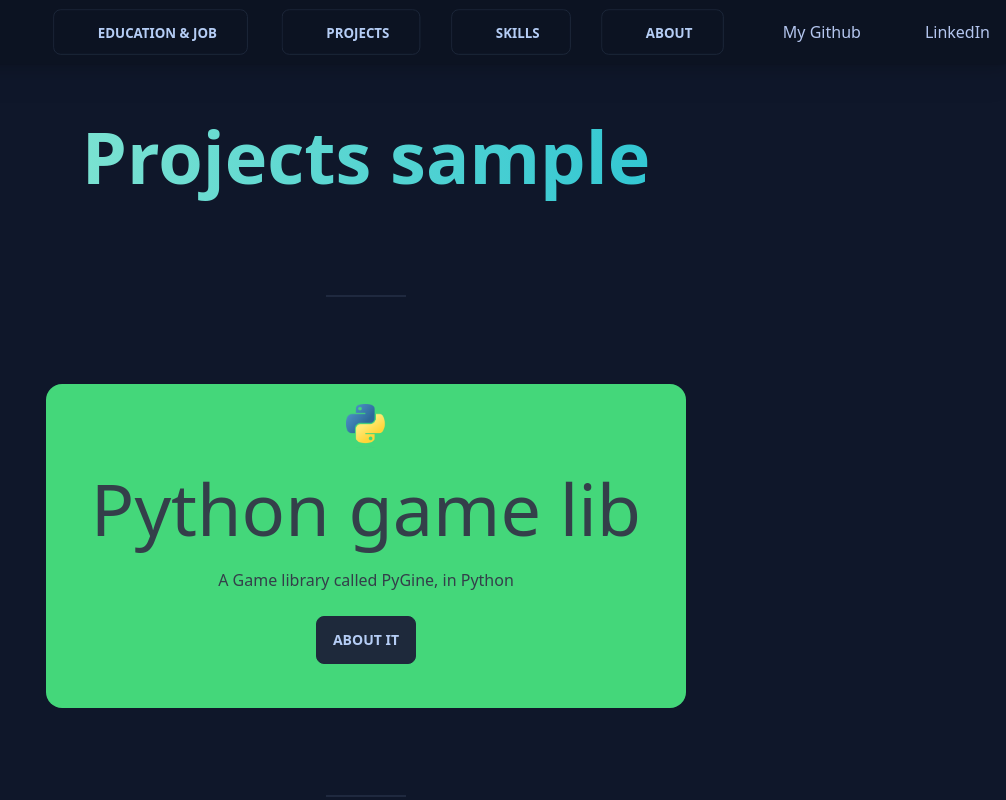
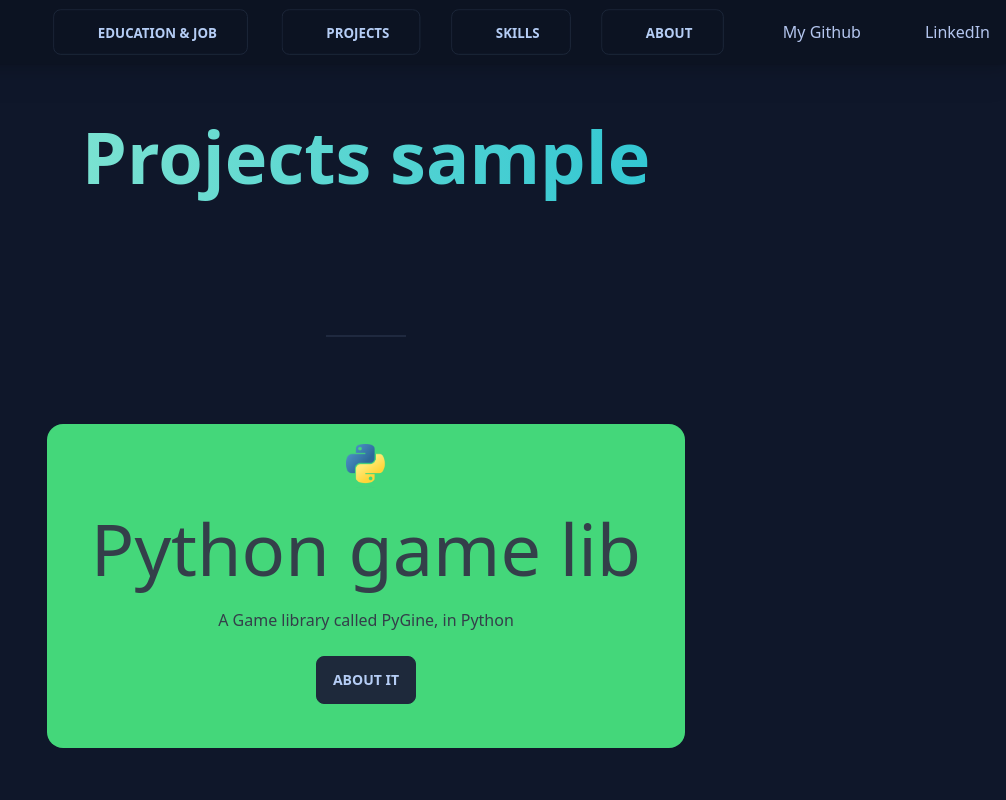
Before and after one commit to lumi-git/mywebsite, a SvelteKit app: page /projects in a window 1280 px wide. Shown: the top 800 px of the page, without its empty margins (274-1280 px from the left). Built offline with nearby package versions, Linux system fonts and the light colour scheme; some icons are missing.

Commit message:
fixing overflow issue on the project page

```diff
--- a/src/routes/projects/+page.svelte
+++ b/src/routes/projects/+page.svelte
@@ -28,7 +28,7 @@
 
 
 
-<div id = itemsHolder >
+<div id = itemsHolder class = "overflow-hidden p-10" >
 
 
 
```
